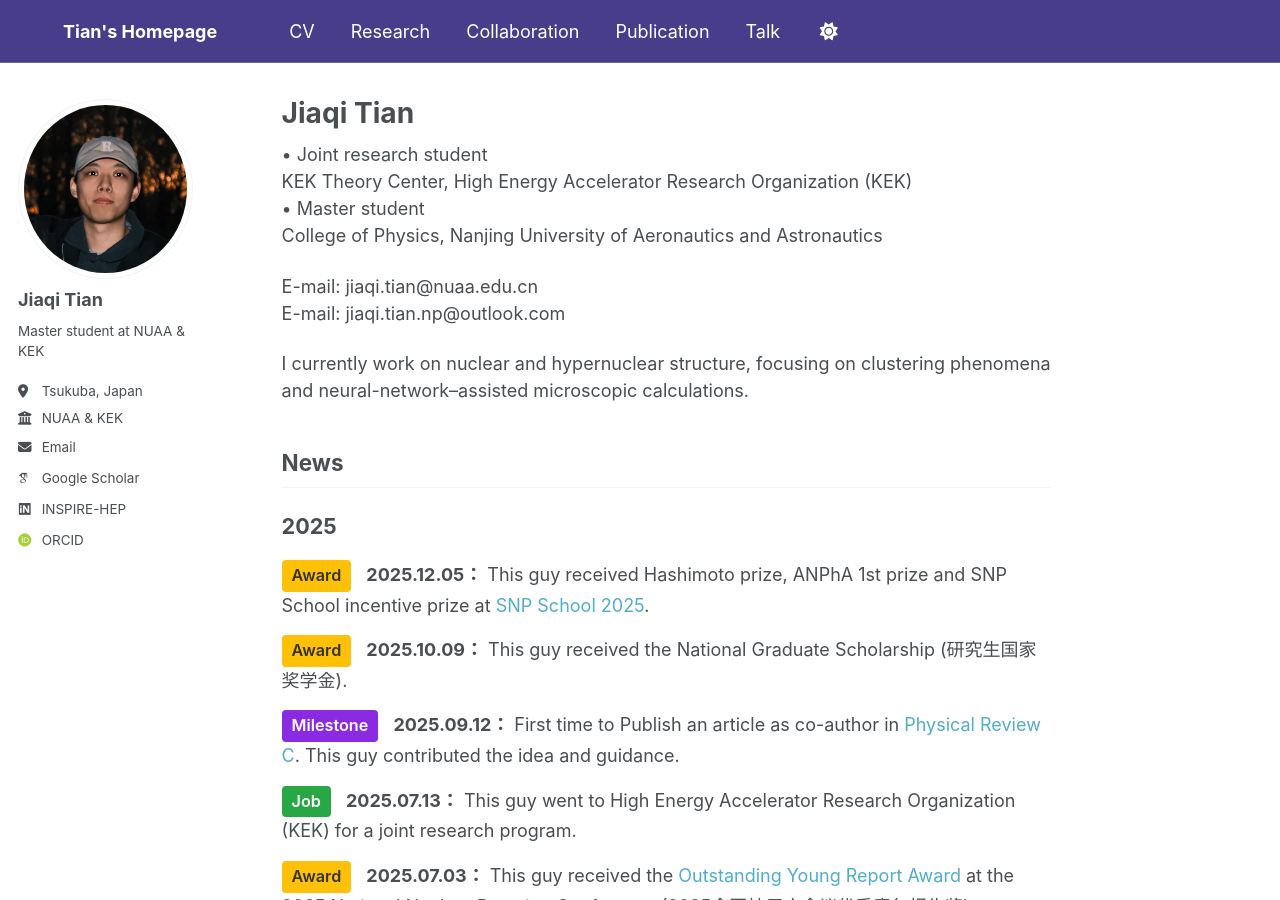
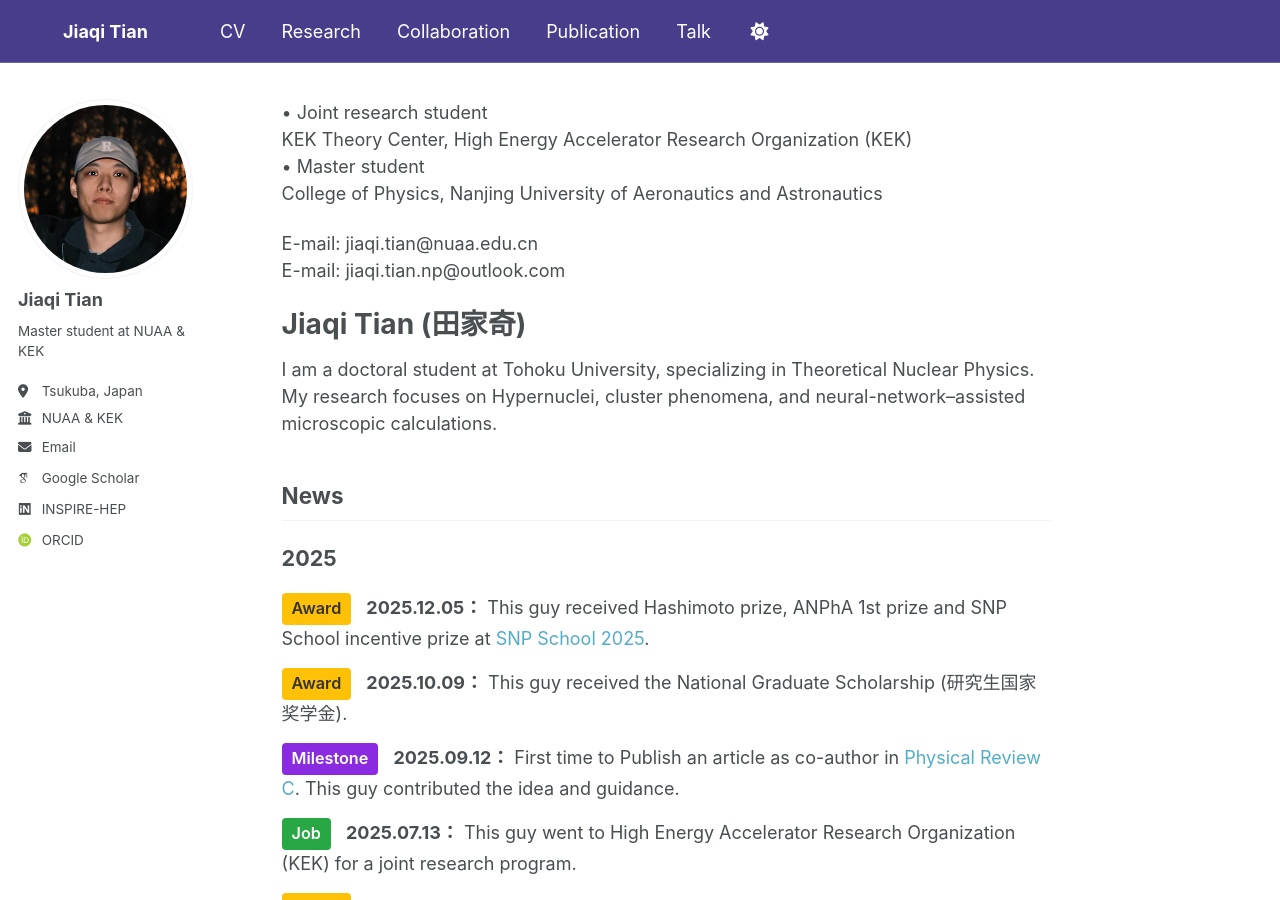
Before and after one commit to T-plus7/JiaqiTian.github.io, a Jekyll site: the page built from _pages/about.md, in a window 1280 px wide and 900 px high. Built offline with Jekyll 4.4.1, drawn with Linux system fonts in a browser that asks for light colours; some web fonts are replaced; a script bundle is joined from its source files by our own code; library files that are not in the unit come from our copies.

Commit message:
Improve SEO: Update title, description, and homepage content

```diff
--- a/_config.yml
+++ b/_config.yml
@@ -9,10 +9,10 @@
 # Basic Site Settings
 locale                   : "en-US"
 site_theme               : "default" # Currently available options are "default", "air"
-title                    : "Tian's Homepage"
+title                    : "Jiaqi Tian - Theoretical Nuclear Physics | Tohoku University"
 title_separator          : "-"
 name                     : &name "Jiaqi Tian"
-description              : &description "Jiaqi Tian's academic portfolio"   # Update this with a general description of your site, this is the default if not overridden by a page
+description              : &description "Personal academic website of Jiaqi Tian, a doctoral student in Theoretical Nuclear Physics at Tohoku University. Researching Hypernuclei, Cluster Models, and AI-driven physics."
 mathjax                  : true
 url                      : https://t-plus7.github.io # The base hostname & protocol for your site e.g. "https://[your GitHub username].github.io",
                                                            # or if you already have some other page hosted on Github then use "https://[your GitHub username].github.io/[Your Repo Name]"
--- a/_includes/masthead.html
+++ b/_includes/masthead.html
@@ -6,7 +6,8 @@
       <nav id="site-nav" class="greedy-nav">
         <button><span class="navicon"></span></button>
         <ul class="visible-links">
-          <li class="masthead__menu-item masthead__menu-item--lg persist"><a href="{{ base_path }}/">{{ site.title }}</a></li>
+          <li class="masthead__menu-item masthead__menu-item--lg persist"><a href="{{ base_path }}/">{{ site.name }}</a>
+          </li>
           {% for link in site.data.navigation.main %}
           {% if link.url contains 'http' %}
           {% assign domain = '' %}
@@ -16,7 +17,8 @@
           <li class="masthead__menu-item"><a href="{{ domain }}{{ link.url }}">{{ link.title }}</a></li>
           {% endfor %}
           <li id="theme-toggle" class="masthead__menu-item persist tail">
-            <a role="button" aria-labelledby="theme-icon"><i id="theme-icon" class="fa-solid fa-sun" aria-hidden="true" title="toggle theme"></i></a>
+            <a role="button" aria-labelledby="theme-icon"><i id="theme-icon" class="fa-solid fa-sun" aria-hidden="true"
+                title="toggle theme"></i></a>
           </li>
         </ul>
         <ul class="hidden-links hidden"></ul>
--- a/_pages/about.md
+++ b/_pages/about.md
@@ -16,7 +16,11 @@
 E-mail: jiaqi.tian@nuaa.edu.cn\\
 E-mail: jiaqi.tian.np@outlook.com
 
-I currently work on nuclear and hypernuclear structure, focusing on clustering phenomena and neural-network–assisted microscopic calculations.
+
+<h1>Jiaqi Tian (田家奇)</h1>
+
+I am a doctoral student at Tohoku University, specializing in Theoretical Nuclear Physics. My research focuses on Hypernuclei, cluster phenomena, and neural-network–assisted microscopic calculations.
+
 
 News
 ------
```
Also changed, not shown: other parts of _pages/about.md (+1 -1 lines). Lines whose indentation alone changed are shown as unchanged.
